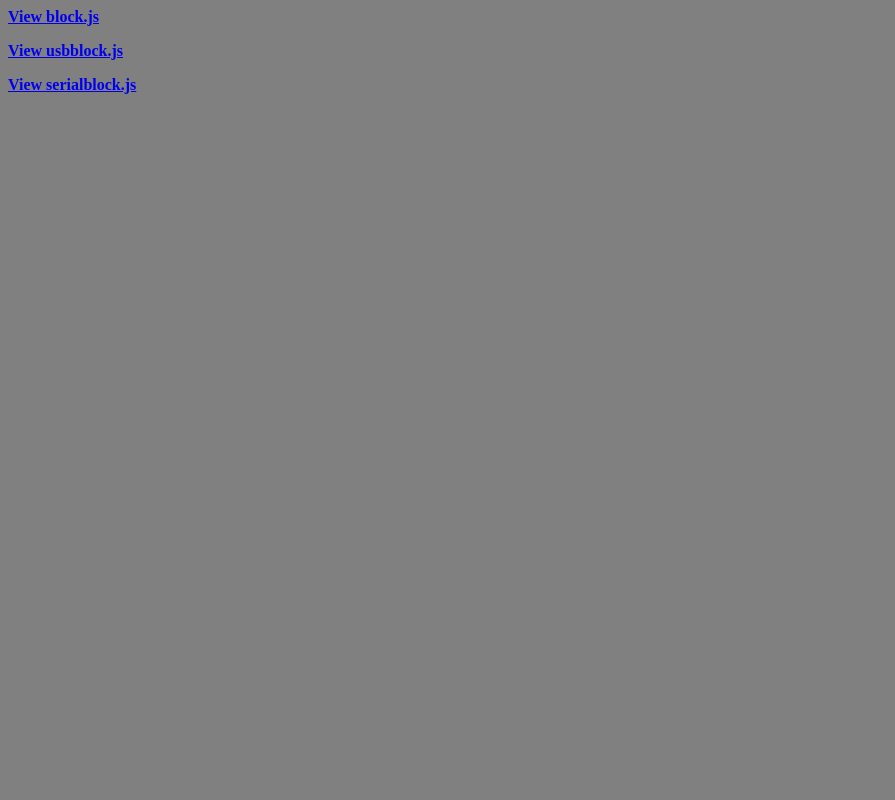
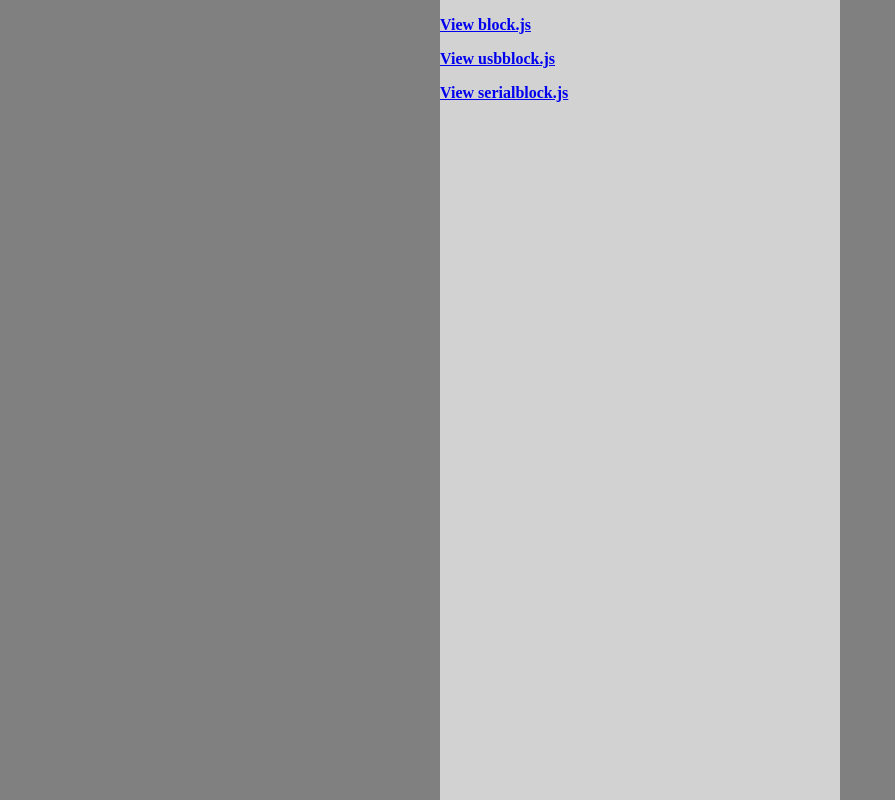
Before and after one commit to leedsrobotics/leedsrobotics.github.io, a plain HTML site: page index.html in a window 1280 px wide. Shown: the whole page, without its empty margins (0-895 px from the left). Drawn offline with Linux system fonts and the light colour scheme.

Commit message:
Update index.html

```diff
--- a/index.html
+++ b/index.html
@@ -5,11 +5,26 @@
                         {
                                 background-color: grey;
                         }
+                        .center_box
+                        {
+                                width: 400px;
+                                background-color: #d2d2d2;
+                                position: absolute;
+                                top:0;
+                                bottom: 0;
+                                left: 0;
+                                right: 0;
+
+                                margin: auto;
+                        }
                 </style>
         </head>
         <body>
-                <p><a href="http://leedsrobotics.github.io/blocks.js"><strong>View block.js</strong></a></p>
-                <p><a href="http://leedsrobotics.github.io/usbblocks.js"><strong>View usbblock.js</strong></a></p>
-                <p><a href="http://leedsrobotics.github.io/serialblocks.js"><strong>View serialblock.js</strong></a></p>
+                <div class="center_box">
+                        <p><a href="http://leedsrobotics.github.io/blocks.js"><strong>View block.js</strong></a></p>
+                        <p><a href="http://leedsrobotics.github.io/usbblocks.js"><strong>View usbblock.js</strong></a></p>
+                        <p><a href="http://leedsrobotics.github.io/serialblocks.js"><strong>View serialblock.js</strong></a></p>
+                        <br/>
+                </div>
         </body>
 </html>
```
